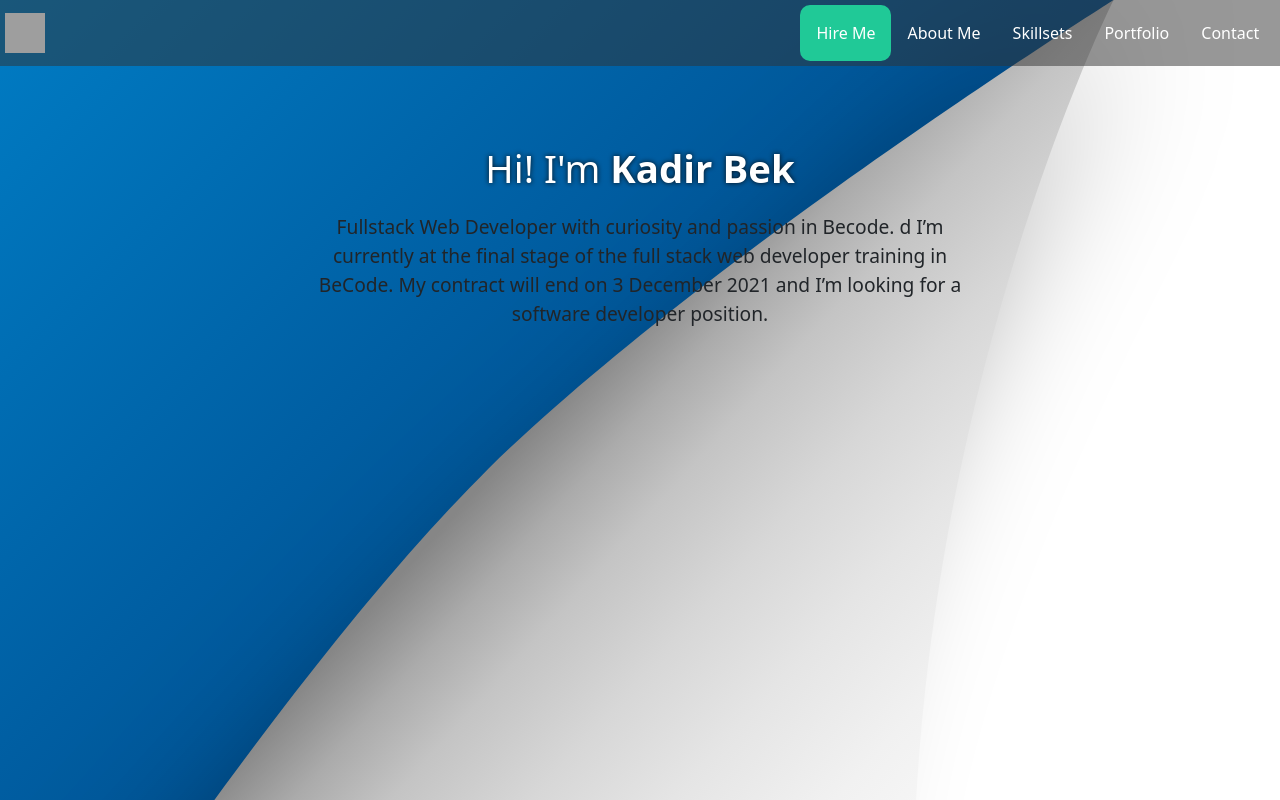
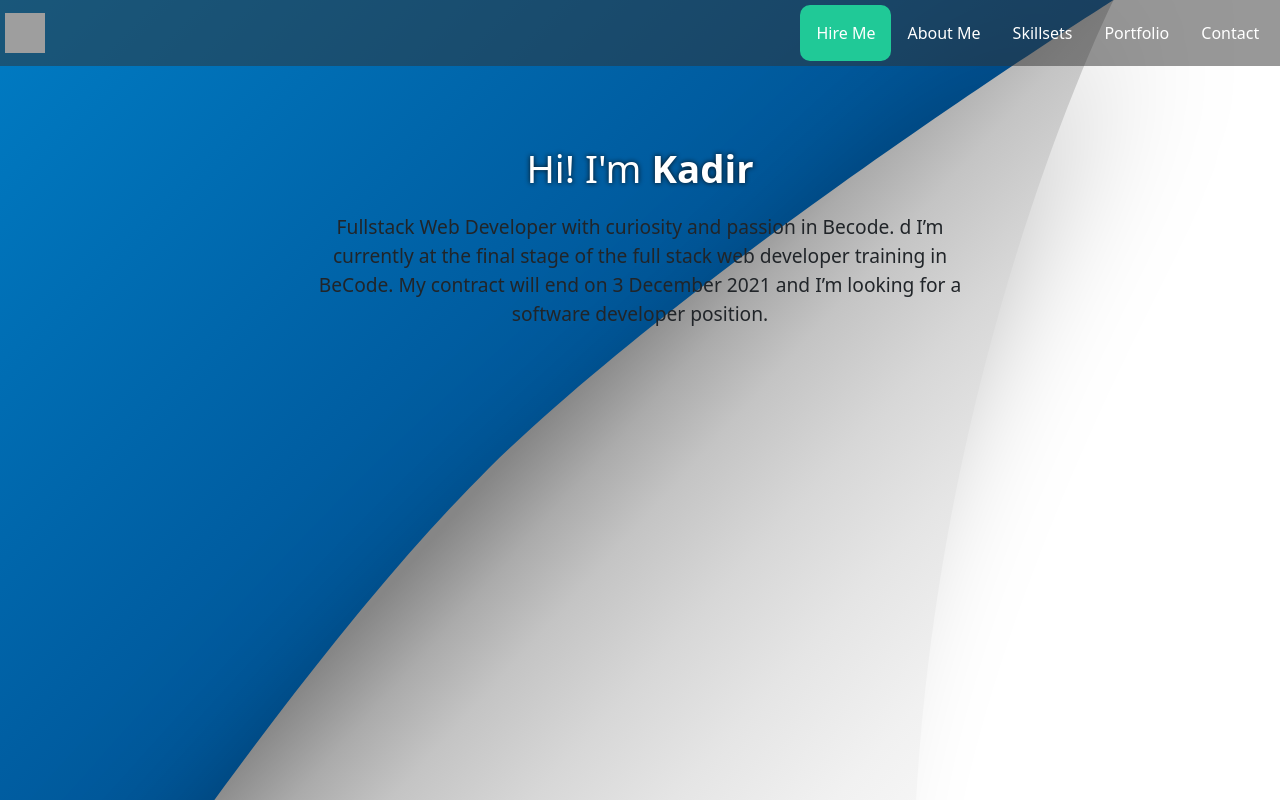
Before and after one commit to kdrbek06/portfolio, a React (Create React App) app: page / in a window 1280 px wide. Shown: the top 800 px of the page. Built offline with nearby package versions, Linux system fonts and the light colour scheme; grey boxes are pictures that could not be loaded.

Commit message:
Delete surname

```diff
--- a/src/components/AboutMe.tsx
+++ b/src/components/AboutMe.tsx
@@ -10,7 +10,7 @@ export default function AboutMe() {
       </div>
 
       <div className="aboutMe">
-        <p className="aboutTextTitle">Hi! I'm <strong>Kadir Bek</strong></p>
+        <p className="aboutTextTitle">Hi! I'm <strong>Kadir</strong></p>
         <p>Fullstack Web Developer with curiosity and passion in Becode. d I’m currently at the final stage of the full stack web developer training in BeCode. My contract
 will end on 3 December 2021 and I’m looking for a software developer position. </p><br />
       </div>
```
